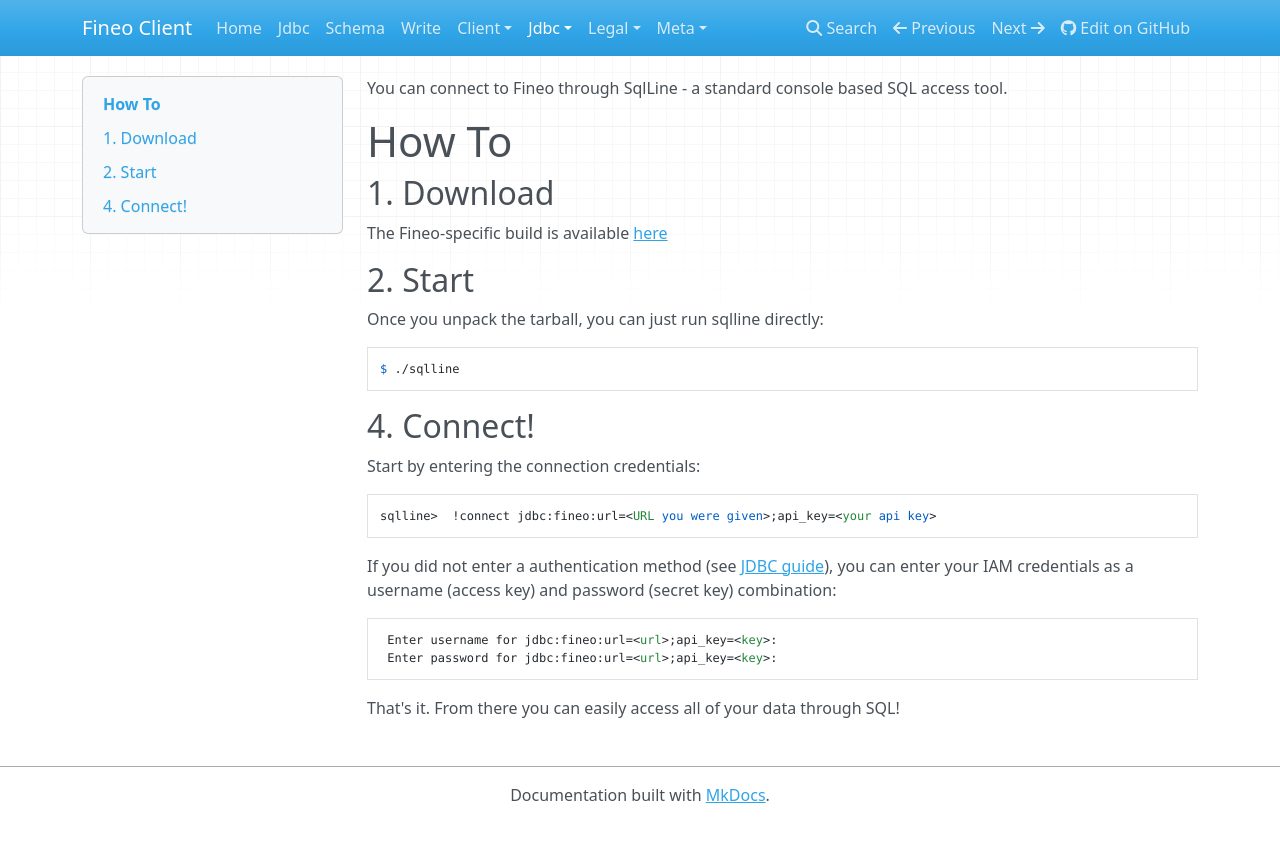
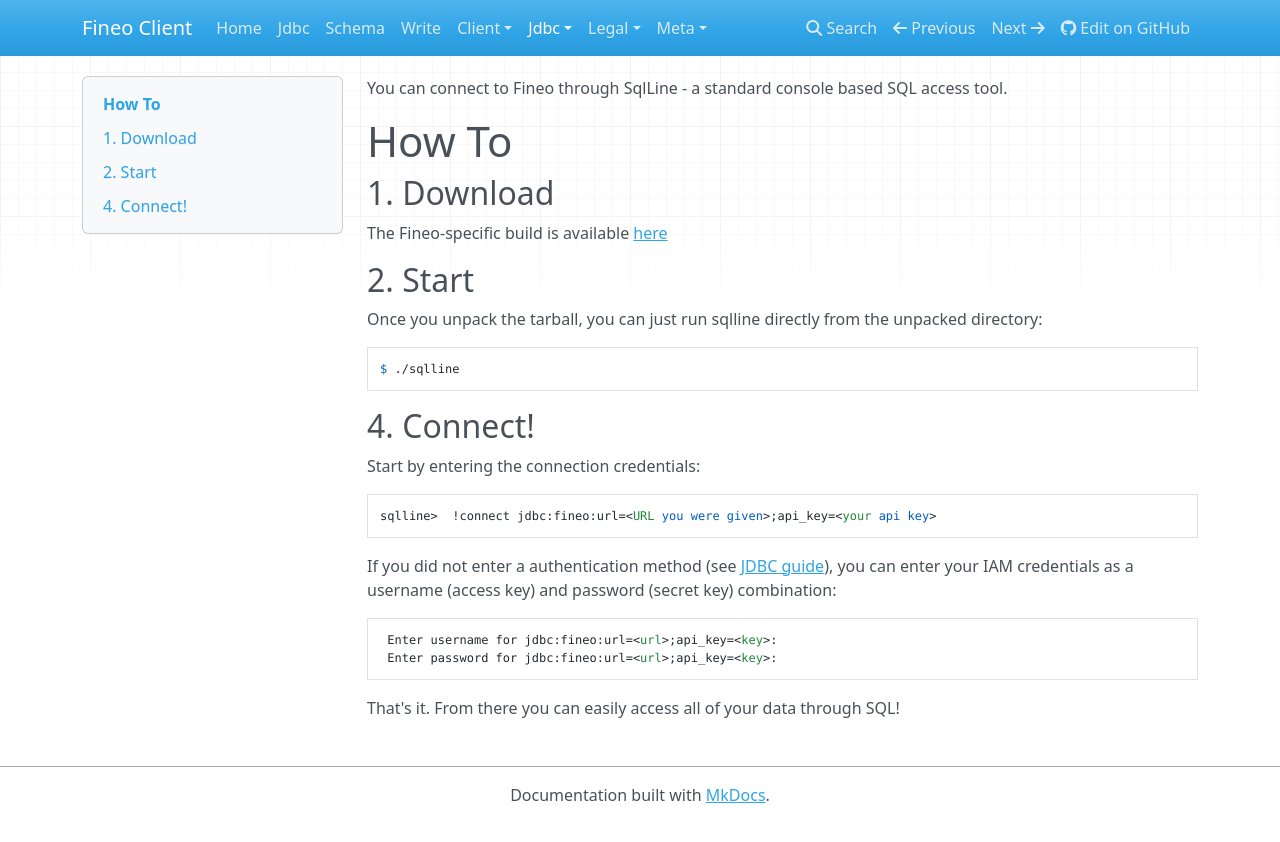
Before and after one commit to fineoio/fineo-client, an MkDocs documentation site: the page built from docs/jdbc/sqlline.md, in a window 1280 px wide. Shown: the top 842 px of the page. Built offline with MkDocs 1.6.1, drawn with Linux system fonts in a browser that asks for light colours; nearby versions of some CDN libraries.

Commit message:
Updating to released version of sqlline fineo

````diff
--- a/docs/jdbc/sqlline.md
+++ b/docs/jdbc/sqlline.md
@@ -4,11 +4,11 @@
 
 ## 1. Download
 
-The Fineo-specific build is available [here](http://maven.fineo.io/sqlline/sqlline/1.1.10-fineo-1.0-SNAPSHOT/sqlline-1.1.10-fineo-1.0-20160917.180455-2.tar.gz)
+The Fineo-specific build is available [here](http://maven.fineo.io/release/sqlline/sqlline/1.1.10-fineo-1.0/sqlline-1.1.10-fineo-1.0.tar.gz)
 
 ## 2. Start
 
-Once you unpack the tarball, you can just run sqlline directly:
+Once you unpack the tarball, you can just run sqlline directly from the unpacked directory:
 
 ```
 $ ./sqlline
````
